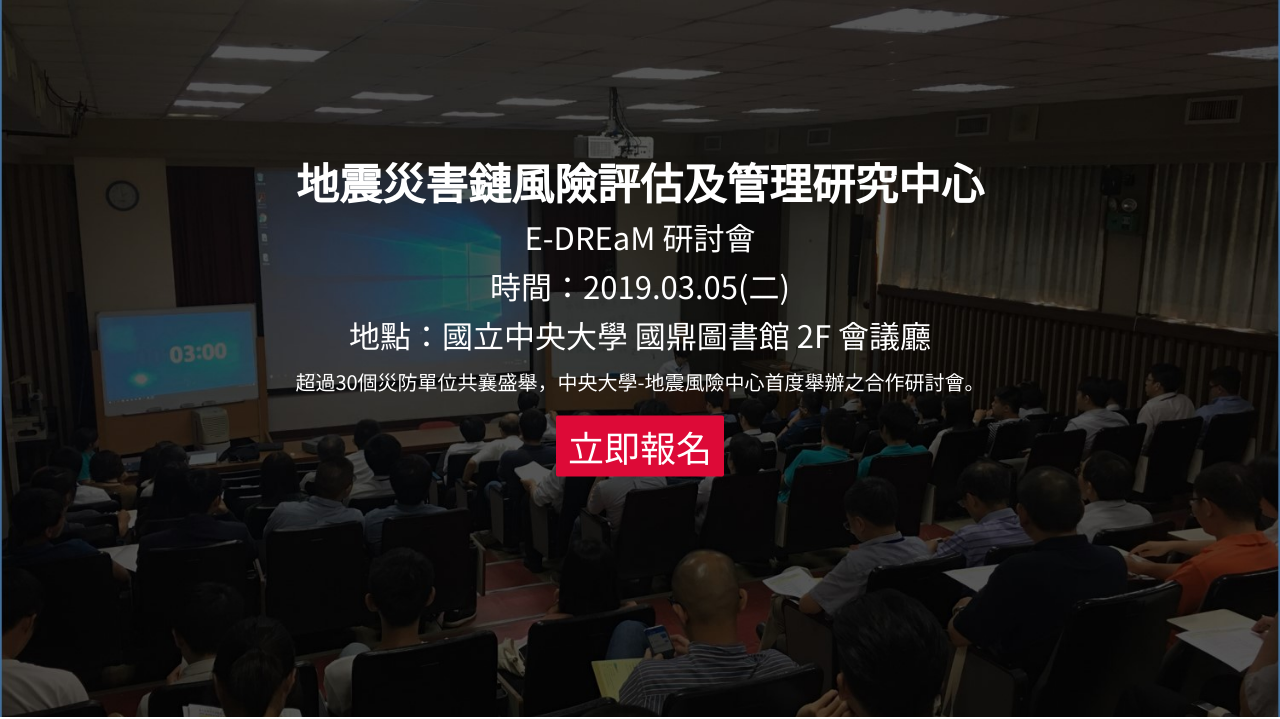
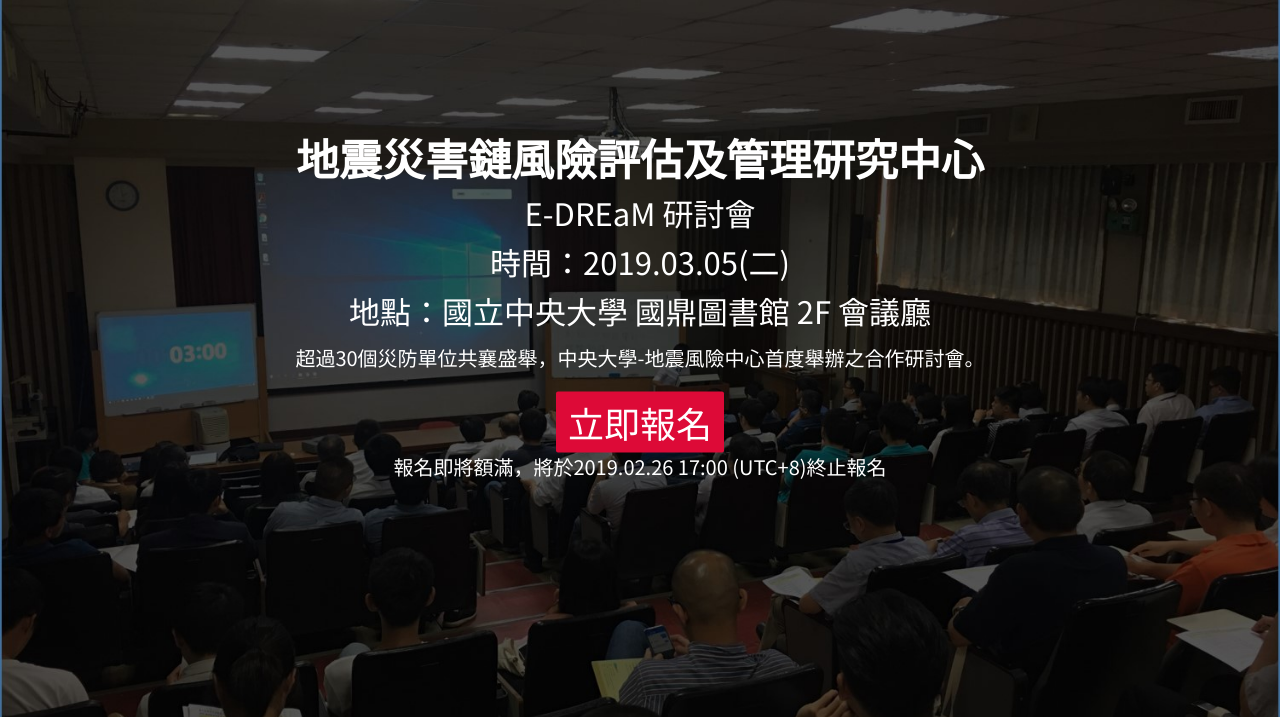
Before and after one commit to wuskai/E-DREaM, a website: page events/E-DREaM2019/index.html in a window 1280 px wide. Shown: the part 83-802 px from the top of the page. Drawn offline with Linux system fonts and the light colour scheme; some packages are replaced by stand-ins of ours.

Commit message:
deadline added

```diff
--- a/events/E-DREaM2019/index.html
+++ b/events/E-DREaM2019/index.html
@@ -118,6 +118,7 @@
 							<h2>地點：國立中央大學 國鼎圖書館 2F 會議廳</h2>
 							<h4 class="lead">超過30個災防單位共襄盛舉，中央大學-地震風險中心首度舉辦之合作研討會。</h4>
 							<a href="https://goo.gl/forms/4TuUvcuxfNCgMDxv1" target="_blank" class="main-btn">立即報名</a>
+							<h4 class="lead">報名即將額滿，將於2019.02.26 17:00 (UTC+8)終止報名</h4>
 						</div>
 					</div>
 					<!-- /home content -->
```
